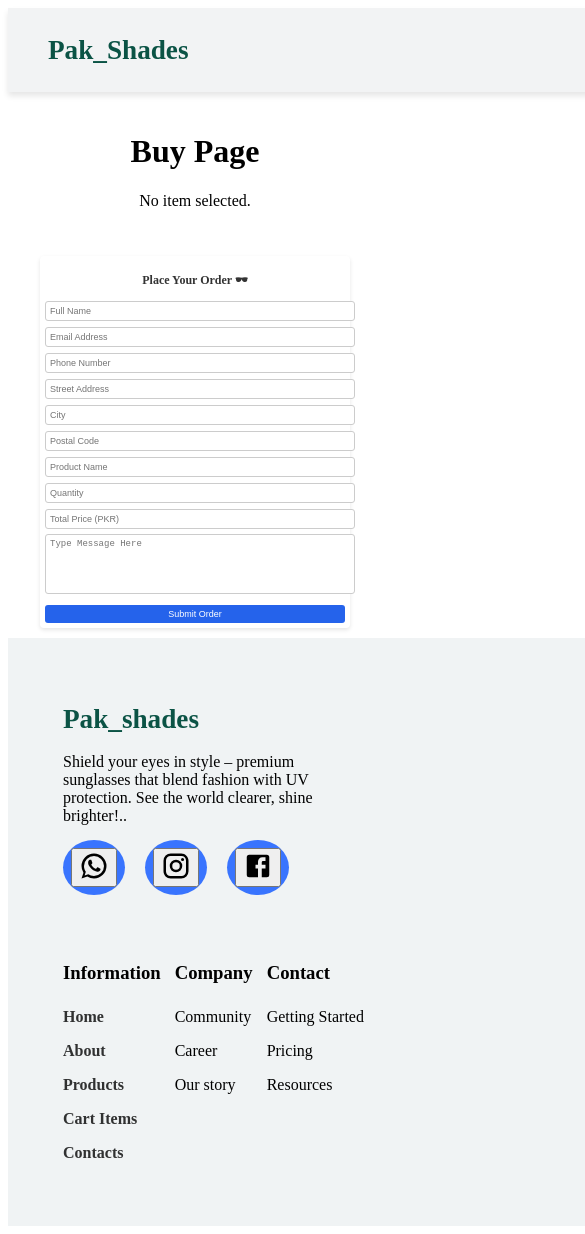
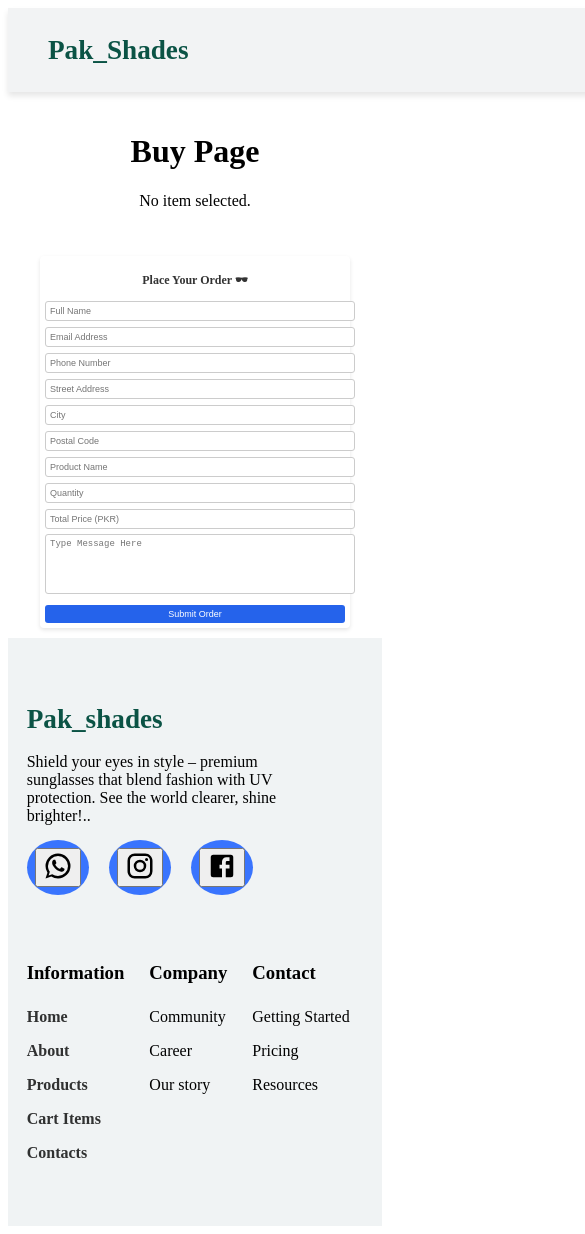
Before and after one commit to mustafa-mmd/pakshades, a React (Vite) app: page /pakshades/buy in a window 390 px wide. Shown: the top 1234 px of the page, 585 px wide, since content can reach past the window. Built offline with nearby package versions, Linux system fonts and the light colour scheme.

Commit message:
reduce width of footer

```diff
--- a/src/component/Foter.css
+++ b/src/component/Foter.css
@@ -2,7 +2,7 @@
 footer {
   background-color:#f0f3f4  ;
   padding: 48px 0;
-  /* width: 100%; */
+  width: 100%;
 
 }
 .footer-container {
@@ -52,41 +52,29 @@ footer {
 
 .web-pages a p:hover{
  color: #000;
+
 }
 
 @media screen and (max-width:1050px){
-  footer{
-    width: 1100px;
-    /* font-size: 1.5rem; */
-  }
+
   .logo{
     font-size: 1.7rem;
   }
 }
 
 @media screen and (max-width: 796px) {
-  /* footer{
-    font-size: 2.7rem;
-  } */
+
   .footer-container{
     flex-direction: column;
 
   }
-  .web-pages{
-    gap: 14px;
-  }
-  .company-info p{
-    width: 260px;
-    /* font-size:3.3rem; */
 
-  }
+  /* .company-info p {
+
+    width: auto;
+  } */
   .web-pages{
     flex-wrap: wrap;
     margin-top: 48px;
   }
 }
-/* @media  screen and (max-width:530px) {
-  footer{
-    height: 1300px;
-  }
-} */
```
